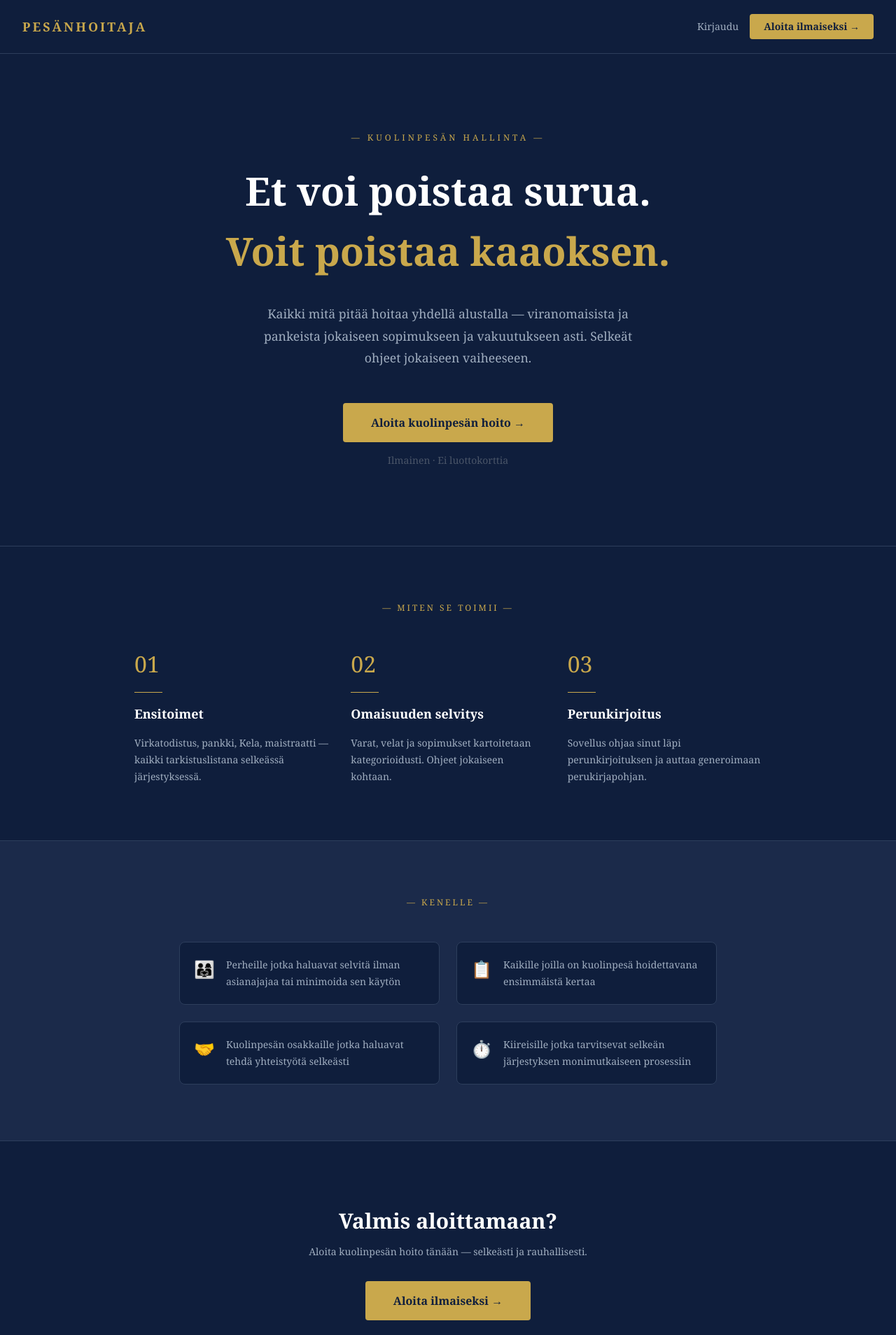
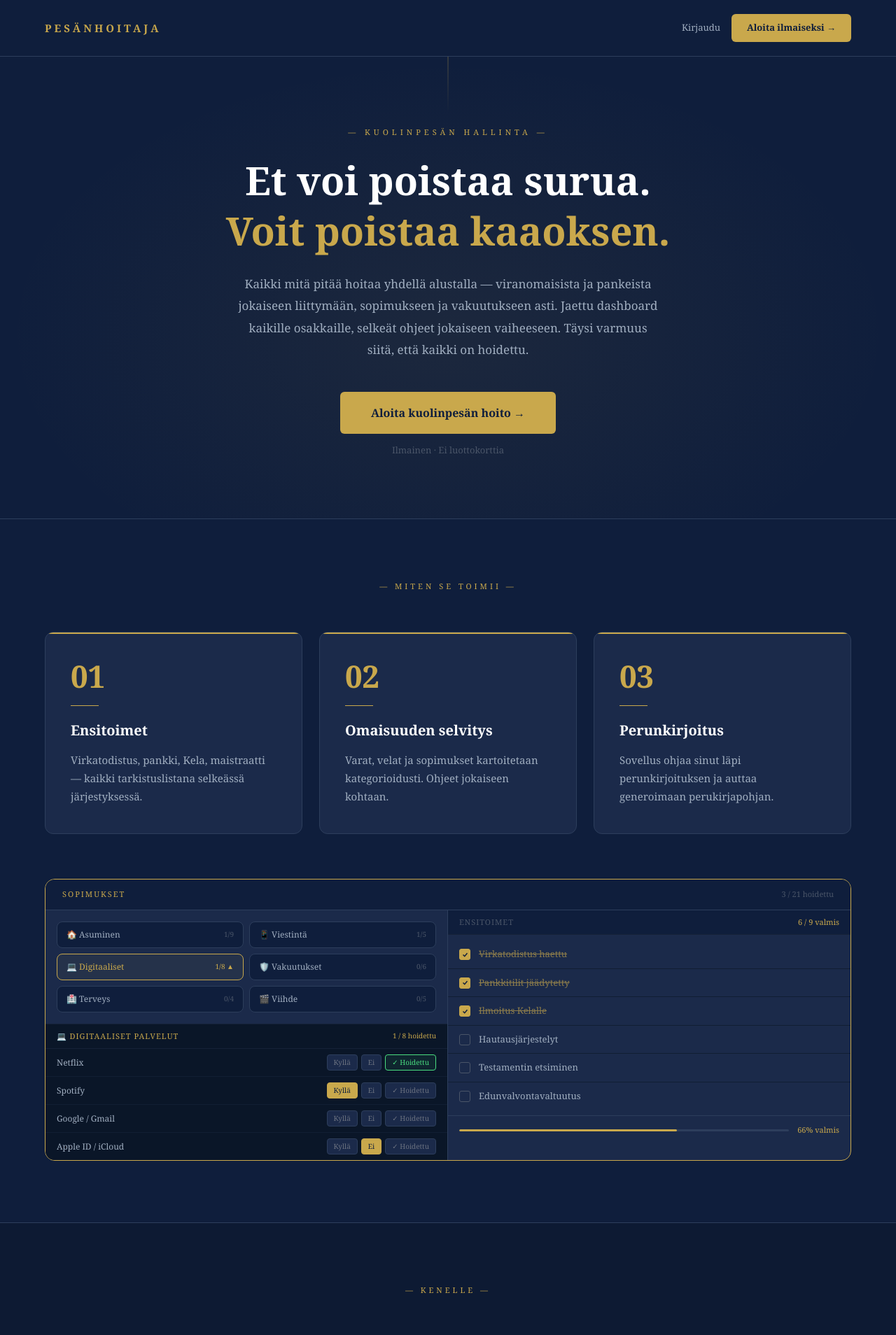
Before and after one commit to vailouu/kuolinpesa-mvp, a Next.js app: page / in a window 1280 px wide. Shown: the top 1908 px of the page at 70% size. Built offline with nearby package versions, Linux system fonts and the light colour scheme; no server answers.

Commit message:
Etusivu: hero + dashboard-esimerkki miten toimii -osioon

```diff
--- a/app/page.js
+++ b/app/page.js
@@ -16,30 +16,27 @@ export default function Home() {
   }, [])
 
   return (
-    <div className="min-h-screen" style={{ backgroundColor: '#0F1E3C', fontFamily: 'Georgia, serif' }}>
+    <div style={{ backgroundColor: '#0F1E3C', fontFamily: 'Georgia, serif', color: 'white', minHeight: '100vh' }}>
 
       {/* Nav */}
-      <nav style={{ borderBottom: '1px solid #2D3E5C' }} className="px-8 py-5 flex items-center justify-between">
-        <div style={{ color: '#C9A84C', letterSpacing: '3px' }} className="text-lg font-bold uppercase tracking-widest">
+      <nav style={{ borderBottom: '1px solid #2D3E5C', padding: '20px 64px', display: 'flex', alignItems: 'center', justifyContent: 'space-between' }}>
+        <div style={{ color: '#C9A84C', letterSpacing: '4px', fontSize: '15px', fontWeight: 'bold', textTransform: 'uppercase' }}>
           Pesänhoitaja
         </div>
-        <div className="flex items-center gap-4">
+        <div style={{ display: 'flex', gap: '16px', alignItems: 'center' }}>
           {kirjautunut ? (
             <button onClick={() => router.push('/dashboard')}
-              style={{ backgroundColor: '#C9A84C', color: '#0F1E3C' }}
-              className="px-5 py-2 text-sm font-bold rounded">
+              style={{ backgroundColor: '#C9A84C', color: '#0F1E3C', border: 'none', padding: '10px 22px', fontSize: '13px', fontWeight: 'bold', borderRadius: '6px', cursor: 'pointer', fontFamily: 'Georgia, serif' }}>
               Siirry dashboardille →
             </button>
           ) : (
             <>
               <button onClick={() => router.push('/kirjaudu')}
-                style={{ color: '#A0AEC0', background: 'none', border: 'none' }}
-                className="text-sm hover:opacity-75">
+                style={{ color: '#A0AEC0', background: 'none', border: 'none', fontSize: '13px', cursor: 'pointer', fontFamily: 'Georgia, serif' }}>
                 Kirjaudu
               </button>
               <button onClick={() => router.push('/valitse')}
-                style={{ backgroundColor: '#C9A84C', color: '#0F1E3C' }}
-                className="px-5 py-2 text-sm font-bold rounded">
+                style={{ backgroundColor: '#C9A84C', color: '#0F1E3C', border: 'none', padding: '10px 22px', fontSize: '13px', fontWeight: 'bold', borderRadius: '6px', cursor: 'pointer', fontFamily: 'Georgia, serif' }}>
                 Aloita ilmaiseksi →
               </button>
             </>
@@ -47,78 +44,168 @@ export default function Home() {
         </div>
       </nav>
 
-      {/* Hero */}
-      <div className="flex flex-col items-center text-center px-6 py-28">
-        <div style={{ color: '#C9A84C', letterSpacing: '4px' }} className="text-xs uppercase mb-8">
+      {/* Hero — keskitetty */}
+      <div style={{ padding: '100px 64px 88px', textAlign: 'center', borderBottom: '1px solid #2D3E5C', position: 'relative', overflow: 'hidden' }}>
+        <div style={{ position: 'absolute', inset: 0, background: 'radial-gradient(ellipse at 50% 60%, rgba(201,168,76,0.07) 0%, transparent 70%)', pointerEvents: 'none' }} />
+        <div style={{ position: 'absolute', top: 0, left: '50%', transform: 'translateX(-50%)', width: '1px', height: '80px', background: 'linear-gradient(to bottom, rgba(201,168,76,0.4), transparent)', pointerEvents: 'none' }} />
+        <div style={{ color: '#C9A84C', letterSpacing: '5px', fontSize: '11px', textTransform: 'uppercase', marginBottom: '28px', position: 'relative' }}>
           — Kuolinpesän hallinta —
         </div>
-        <h1 className="text-white font-bold mb-4 leading-tight" style={{ fontSize: '3.5rem', maxWidth: '700px' }}>
+        <h1 style={{ fontSize: '56px', fontWeight: 'bold', lineHeight: '1.15', marginBottom: '8px', position: 'relative' }}>
           Et voi poistaa surua.
         </h1>
-        <h1 style={{ color: '#C9A84C', fontSize: '3.5rem', maxWidth: '700px' }} className="font-bold mb-10 leading-tight">
+        <h1 style={{ fontSize: '56px', fontWeight: 'bold', lineHeight: '1.15', color: '#C9A84C', marginBottom: '28px', position: 'relative' }}>
           Voit poistaa kaaoksen.
         </h1>
-        <p style={{ color: '#A0AEC0', maxWidth: '560px', lineHeight: '1.8', fontSize: '1.1rem' }} className="mb-12">
-          Kaikki mitä pitää hoitaa yhdellä alustalla — viranomaisista ja pankeista jokaiseen sopimukseen ja vakuutukseen asti. Selkeät ohjeet jokaiseen vaiheeseen.
+        <p style={{ color: '#A0AEC0', maxWidth: '600px', margin: '0 auto 44px', lineHeight: '1.85', fontSize: '17px', position: 'relative' }}>
+          Kaikki mitä pitää hoitaa yhdellä alustalla — viranomaisista ja pankeista jokaiseen liittymään, sopimukseen ja vakuutukseen asti. Jaettu dashboard kaikille osakkaille, selkeät ohjeet jokaiseen vaiheeseen. Täysi varmuus siitä, että kaikki on hoidettu.
         </p>
         <button onClick={() => router.push('/valitse')}
-          style={{ backgroundColor: '#C9A84C', color: '#0F1E3C', fontSize: '1rem', padding: '1rem 2.5rem' }}
-          className="font-bold rounded hover:opacity-90">
+          style={{ backgroundColor: '#C9A84C', color: '#0F1E3C', border: 'none', padding: '18px 44px', fontSize: '16px', fontWeight: 'bold', borderRadius: '6px', cursor: 'pointer', fontFamily: 'Georgia, serif', position: 'relative' }}>
           Aloita kuolinpesän hoito →
         </button>
-        <p style={{ color: '#4A5568' }} className="text-sm mt-4">Ilmainen · Ei luottokorttia</p>
+        <p style={{ color: '#4A5568', fontSize: '13px', marginTop: '14px', position: 'relative' }}>Ilmainen · Ei luottokorttia</p>
       </div>
 
       {/* Miten toimii */}
-      <div style={{ borderTop: '1px solid #2D3E5C' }} className="px-8 py-20">
-        <p style={{ color: '#C9A84C', letterSpacing: '3px' }} className="text-xs uppercase text-center mb-12">— Miten se toimii —</p>
-        <div className="grid grid-cols-1 md:grid-cols-3 gap-8 max-w-4xl mx-auto">
+      <div style={{ padding: '88px 64px' }}>
+        <div style={{ color: '#C9A84C', letterSpacing: '4px', fontSize: '11px', textTransform: 'uppercase', textAlign: 'center', marginBottom: '56px' }}>
+          — Miten se toimii —
+        </div>
+        <div style={{ display: 'grid', gridTemplateColumns: 'repeat(3, minmax(0, 1fr))', gap: '24px', maxWidth: '1200px', margin: '0 auto 64px' }}>
           {[
             { num: '01', otsikko: 'Ensitoimet', teksti: 'Virkatodistus, pankki, Kela, maistraatti — kaikki tarkistuslistana selkeässä järjestyksessä.' },
             { num: '02', otsikko: 'Omaisuuden selvitys', teksti: 'Varat, velat ja sopimukset kartoitetaan kategorioidusti. Ohjeet jokaiseen kohtaan.' },
             { num: '03', otsikko: 'Perunkirjoitus', teksti: 'Sovellus ohjaa sinut läpi perunkirjoituksen ja auttaa generoimaan perukirjapohjan.' },
           ].map(v => (
-            <div key={v.num} className="flex flex-col gap-4">
-              <div style={{ color: '#C9A84C', fontSize: '2rem', fontFamily: 'Georgia, serif' }}>{v.num}</div>
-              <div style={{ width: '40px', height: '1px', backgroundColor: '#C9A84C' }} />
-              <h3 className="text-white font-bold text-lg">{v.otsikko}</h3>
-              <p style={{ color: '#A0AEC0', lineHeight: '1.7' }} className="text-sm">{v.teksti}</p>
+            <div key={v.num} style={{ backgroundColor: '#1B2A4A', border: '1px solid #2D3E5C', borderRadius: '12px', padding: '40px 36px', position: 'relative', overflow: 'hidden' }}>
+              <div style={{ position: 'absolute', top: 0, left: 0, right: 0, height: '2px', backgroundColor: '#C9A84C' }} />
+              <div style={{ color: '#C9A84C', fontSize: '44px', fontWeight: 'bold', lineHeight: 1, marginBottom: '20px' }}>{v.num}</div>
+              <div style={{ width: '40px', height: '1px', backgroundColor: '#C9A84C', marginBottom: '20px' }} />
+              <h3 style={{ color: 'white', fontSize: '20px', fontWeight: 'bold', marginBottom: '14px' }}>{v.otsikko}</h3>
+              <p style={{ color: '#A0AEC0', fontSize: '15px', lineHeight: '1.75' }}>{v.teksti}</p>
+            </div>
+          ))}
+        </div>
+
+        {/* Dashboard-esimerkki */}
+        <div style={{ maxWidth: '1200px', margin: '0 auto' }}>
+          <div style={{ backgroundColor: '#1B2A4A', border: '1px solid #C9A84C', borderRadius: '14px', overflow: 'hidden' }}>
+            <div style={{ backgroundColor: '#0F1E3C', padding: '13px 24px', borderBottom: '1px solid #2D3E5C', display: 'flex', alignItems: 'center', justifyContent: 'space-between' }}>
+              <div style={{ color: '#C9A84C', fontSize: '11px', letterSpacing: '2px', textTransform: 'uppercase' }}>Sopimukset</div>
+              <div style={{ color: '#4A5568', fontSize: '11px' }}>3 / 21 hoidettu</div>
+            </div>
+            <div style={{ display: 'grid', gridTemplateColumns: '1fr 1fr', gap: '0' }}>
+
+              {/* Vasen — kategoriat + digitaaliset auki */}
+              <div style={{ borderRight: '1px solid #2D3E5C' }}>
+                <div style={{ display: 'grid', gridTemplateColumns: '1fr 1fr', gap: '8px', padding: '16px' }}>
+                  {[
+                    { nimi: '🏠 Asuminen', meta: '1/9', active: false },
+                    { nimi: '📱 Viestintä', meta: '1/5', active: false },
+                    { nimi: '💻 Digitaaliset', meta: '1/8 ▲', active: true },
+                    { nimi: '🛡️ Vakuutukset', meta: '0/6', active: false },
+                    { nimi: '🏥 Terveys', meta: '0/4', active: false },
+                    { nimi: '🎬 Viihde', meta: '0/5', active: false },
+                  ].map((k, i) => (
+                    <div key={i} style={{ backgroundColor: k.active ? 'rgba(201,168,76,0.06)' : '#0F1E3C', border: `1px solid ${k.active ? '#C9A84C' : '#2D3E5C'}`, borderRadius: '8px', padding: '9px 13px', display: 'flex', justifyContent: 'space-between', alignItems: 'center' }}>
+                      <span style={{ fontSize: '12px', color: k.active ? '#C9A84C' : '#A0AEC0' }}>{k.nimi}</span>
+                      <span style={{ fontSize: '10px', color: k.active ? '#C9A84C' : '#4A5568' }}>{k.meta}</span>
+                    </div>
+                  ))}
+                </div>
+                <div style={{ borderTop: '1px solid #152238', backgroundColor: '#0a1628' }}>
+                  <div style={{ padding: '9px 16px', borderBottom: '1px solid #152238', display: 'flex', justifyContent: 'space-between' }}>
+                    <div style={{ fontSize: '11px', color: '#C9A84C', letterSpacing: '1px', textTransform: 'uppercase' }}>💻 Digitaaliset palvelut</div>
+                    <div style={{ fontSize: '10px', color: '#C9A84C' }}>1 / 8 hoidettu</div>
+                  </div>
+                  {[
+                    { nimi: 'Netflix', tila: 'hoidettu' },
+                    { nimi: 'Spotify', tila: 'kylla' },
+                    { nimi: 'Google / Gmail', tila: null },
+                    { nimi: 'Apple ID / iCloud', tila: 'ei' },
+                  ].map((s, i) => (
+                    <div key={i} style={{ display: 'flex', alignItems: 'center', justifyContent: 'space-between', padding: '8px 16px', borderBottom: i < 3 ? '1px solid #111e33' : 'none' }}>
+                      <span style={{ fontSize: '12px', color: '#A0AEC0' }}>{s.nimi}</span>
+                      <div style={{ display: 'flex', gap: '5px' }}>
+                        {[['kylla','Kyllä'], ['ei','Ei'], ['hoidettu','✓ Hoidettu']].map(([t, label]) => (
+                          <button key={t} style={{ fontSize: '10px', padding: '3px 9px', borderRadius: '4px', fontFamily: 'Georgia, serif', cursor: 'pointer', border: s.tila === t ? (t === 'hoidettu' ? '1px solid #4ADE80' : '1px solid #C9A84C') : '1px solid #2D3E5C', backgroundColor: s.tila === t ? (t === 'hoidettu' ? 'rgba(74,222,128,0.08)' : '#C9A84C') : '#1B2A4A', color: s.tila === t ? (t === 'hoidettu' ? '#4ADE80' : '#0F1E3C') : '#6B7280' }}>
+                            {label}
+                          </button>
+                        ))}
+                      </div>
                     </div>
                   ))}
                 </div>
               </div>
 
+              {/* Oikea — Ensitoimet */}
+              <div>
+                <div style={{ padding: '9px 16px', borderBottom: '1px solid #152238', display: 'flex', justifyContent: 'space-between', backgroundColor: '#0F1E3C' }}>
+                  <div style={{ fontSize: '11px', color: '#4A5568', letterSpacing: '1px', textTransform: 'uppercase' }}>Ensitoimet</div>
+                  <div style={{ fontSize: '11px', color: '#C9A84C' }}>6 / 9 valmis</div>
+                </div>
+                <div style={{ padding: '8px 0' }}>
+                  {[
+                    { nimi: 'Virkatodistus haettu', valmis: true },
+                    { nimi: 'Pankkitilit jäädytetty', valmis: true },
+                    { nimi: 'Ilmoitus Kelalle', valmis: true },
+                    { nimi: 'Hautausjärjestelyt', valmis: false },
+                    { nimi: 'Testamentin etsiminen', valmis: false },
+                    { nimi: 'Edunvalvontavaltuutus', valmis: false },
+                  ].map((t, i) => (
+                    <div key={i} style={{ display: 'flex', alignItems: 'center', gap: '12px', padding: '10px 16px', borderBottom: i < 5 ? '1px solid #111e33' : 'none' }}>
+                      <div style={{ width: '16px', height: '16px', borderRadius: '3px', flexShrink: 0, display: 'flex', alignItems: 'center', justifyContent: 'center', backgroundColor: t.valmis ? '#C9A84C' : 'transparent', border: t.valmis ? '1px solid #C9A84C' : '1px solid #4A5568' }}>
+                        {t.valmis && <svg width="9" height="9" viewBox="0 0 12 12" fill="none"><polyline points="2,6 5,9 10,3" stroke="#0F1E3C" strokeWidth="2"/></svg>}
+                      </div>
+                      <span style={{ fontSize: '13px', color: t.valmis ? '#C9A84C' : '#A0AEC0', textDecoration: t.valmis ? 'line-through' : 'none', opacity: t.valmis ? 0.65 : 1 }}>{t.nimi}</span>
+                    </div>
+                  ))}
+                </div>
+                <div style={{ padding: '12px 16px', borderTop: '1px solid #2D3E5C', display: 'flex', alignItems: 'center' }}>
+                  <div style={{ flex: 1, height: '3px', backgroundColor: '#2D3E5C', borderRadius: '2px', marginRight: '12px', overflow: 'hidden' }}>
+                    <div style={{ width: '66%', height: '100%', backgroundColor: '#C9A84C', borderRadius: '2px' }} />
+                  </div>
+                  <div style={{ fontSize: '11px', color: '#C9A84C' }}>66% valmis</div>
+                </div>
+              </div>
+            </div>
+          </div>
+        </div>
+      </div>
+
       {/* Kenelle */}
-      <div style={{ borderTop: '1px solid #2D3E5C', backgroundColor: '#1B2A4A' }} className="px-8 py-20">
-        <p style={{ color: '#C9A84C', letterSpacing: '3px' }} className="text-xs uppercase text-center mb-12">— Kenelle —</p>
-        <div className="grid grid-cols-1 md:grid-cols-2 gap-6 max-w-3xl mx-auto">
+      <div style={{ backgroundColor: '#0d1a33', borderTop: '1px solid #2D3E5C', borderBottom: '1px solid #2D3E5C', padding: '88px 64px' }}>
+        <div style={{ color: '#C9A84C', letterSpacing: '4px', fontSize: '11px', textTransform: 'uppercase', textAlign: 'center', marginBottom: '56px' }}>— Kenelle —</div>
+        <div style={{ display: 'grid', gridTemplateColumns: 'repeat(2, minmax(0, 1fr))', gap: '16px', maxWidth: '1200px', margin: '0 auto' }}>
           {[
-            { ikoni: '👨‍👩‍👧', teksti: 'Perheille jotka haluavat selvitä ilman asianajajaa tai minimoida sen käytön' },
-            { ikoni: '📋', teksti: 'Kaikille joilla on kuolinpesä hoidettavana ensimmäistä kertaa' },
-            { ikoni: '🤝', teksti: 'Kuolinpesän osakkaille jotka haluavat tehdä yhteistyötä selkeästi' },
-            { ikoni: '⏱️', teksti: 'Kiireisille jotka tarvitsevat selkeän järjestyksen monimutkaiseen prosessiin' },
+            { teksti: 'Perheille jotka haluavat selvitä ilman asianajajaa tai minimoida sen käytön', icon: 'M17 21v-2a4 4 0 0 0-4-4H5a4 4 0 0 0-4 4v2M9 11a4 4 0 1 0 0-8 4 4 0 0 0 0 8zM23 21v-2a4 4 0 0 0-3-3.87M16 3.13a4 4 0 0 1 0 7.75' },
+            { teksti: 'Kaikille joilla on kuolinpesä hoidettavana ensimmäistä kertaa', icon: 'M14 2H6a2 2 0 0 0-2 2v16a2 2 0 0 0 2 2h12a2 2 0 0 0 2-2V8zM14 2v6h6M16 13H8M16 17H8' },
+            { teksti: 'Kuolinpesän osakkaille jotka haluavat tehdä yhteistyötä selkeästi', icon: 'M20.84 4.61a5.5 5.5 0 0 0-7.78 0L12 5.67l-1.06-1.06a5.5 5.5 0 0 0-7.78 7.78l1.06 1.06L12 21.23l7.78-7.78 1.06-1.06a5.5 5.5 0 0 0 0-7.78z' },
+            { teksti: 'Kiireisille jotka tarvitsevat selkeän järjestyksen monimutkaiseen prosessiin', icon: 'M12 22c5.523 0 10-4.477 10-10S17.523 2 12 2 2 6.477 2 12s4.477 10 10 10zM12 6v6l4 2' },
           ].map((k, i) => (
-            <div key={i} className="flex items-start gap-4 p-5 rounded-lg" style={{ backgroundColor: '#0F1E3C', border: '1px solid #2D3E5C' }}>
-              <span style={{ fontSize: '1.5rem' }}>{k.ikoni}</span>
-              <p style={{ color: '#A0AEC0', lineHeight: '1.7' }} className="text-sm">{k.teksti}</p>
+            <div key={i} style={{ backgroundColor: '#1B2A4A', border: '1px solid #2D3E5C', borderRadius: '10px', padding: '28px', display: 'flex', alignItems: 'flex-start', gap: '20px' }}>
+              <div style={{ width: '44px', height: '44px', backgroundColor: 'rgba(201,168,76,0.1)', border: '1px solid rgba(201,168,76,0.25)', borderRadius: '8px', display: 'flex', alignItems: 'center', justifyContent: 'center', flexShrink: 0 }}>
+                <svg width="20" height="20" viewBox="0 0 24 24" fill="none" stroke="#C9A84C" strokeWidth="1.5"><path d={k.icon} /></svg>
+              </div>
+              <p style={{ color: '#A0AEC0', fontSize: '15px', lineHeight: '1.75', paddingTop: '4px' }}>{k.teksti}</p>
             </div>
           ))}
         </div>
       </div>
 
-      {/* Alaosan CTA */}
-      <div style={{ borderTop: '1px solid #2D3E5C' }} className="px-8 py-24 flex flex-col items-center text-center">
-        <h2 className="text-white font-bold text-3xl mb-4">Valmis aloittamaan?</h2>
-        <p style={{ color: '#A0AEC0' }} className="text-sm mb-8">Aloita kuolinpesän hoito tänään — selkeästi ja rauhallisesti.</p>
+      {/* CTA */}
+      <div style={{ padding: '100px 64px', textAlign: 'center' }}>
+        <h2 style={{ fontSize: '38px', fontWeight: 'bold', marginBottom: '14px' }}>Valmis aloittamaan?</h2>
+        <p style={{ color: '#A0AEC0', fontSize: '15px', marginBottom: '36px' }}>Aloita kuolinpesän hoito tänään — selkeästi ja rauhallisesti.</p>
         <button onClick={() => router.push('/valitse')}
-          style={{ backgroundColor: '#C9A84C', color: '#0F1E3C', padding: '1rem 2.5rem' }}
-          className="font-bold rounded text-base hover:opacity-90">
+          style={{ backgroundColor: '#C9A84C', color: '#0F1E3C', border: 'none', padding: '18px 44px', fontSize: '16px', fontWeight: 'bold', borderRadius: '6px', cursor: 'pointer', fontFamily: 'Georgia, serif' }}>
           Aloita ilmaiseksi →
         </button>
       </div>
 
       {/* Footer */}
-      <div style={{ borderTop: '1px solid #2D3E5C', color: '#4A5568' }} className="text-center py-6 text-sm">
+      <div style={{ borderTop: '1px solid #2D3E5C', color: '#4A5568', textAlign: 'center', padding: '20px 64px', fontSize: '13px' }}>
         © 2025 Pesänhoitaja — Kaikki oikeudet pidätetään
       </div>
 
--- a/app/valitse/page.js
+++ b/app/valitse/page.js
@@ -17,7 +17,11 @@ useEffect(() => {
 
   return (
     <div className="min-h-screen" style={{backgroundColor: '#0F1E3C'}}>
-
+<div className="px-8 pt-6">
+  <button onClick={() => router.push('/')} style={{color: '#C9A84C'}} className="text-sm hover:opacity-75">
+    ← Takaisin etusivulle
+  </button>
+</div>
       <nav style={{borderBottom: '1px solid #C9A84C'}} className="px-8 py-4 flex items-center justify-between">
         <div style={{color: '#C9A84C'}} className="text-xl font-bold tracking-widest uppercase">
           Pesänhoitaja
@@ -36,18 +40,17 @@ useEffect(() => {
       <div className="flex flex-col items-center justify-center text-center px-6 py-24">
 
         <div style={{color: '#C9A84C', letterSpacing: '4px'}} className="text-sm uppercase mb-6">
-          — Kuolinpesän hallinta —
+          — Valitse, miten aloitat —
         </div>
 
         <h1 className="text-white text-5xl font-bold mb-4 max-w-2xl leading-tight">
-          Et voi poistaa surua.
-        </h1>
-        <h1 style={{color: '#C9A84C'}} className="text-5xl font-bold mb-8 max-w-2xl leading-tight">
-          Voit poistaa kaaoksen.
+Miten voimme
+auttaa sinua tänään?
         </h1>
 
+
         <p style={{color: '#A0AEC0'}} className="text-lg max-w-2xl mb-16 leading-relaxed">
-          Kaikki mitä pitää hoitaa yhdellä alustalla — viranomaisista ja pankeista jokaiseen liittymään, sopimukseen ja vakuutukseen asti. Jaettu dashboard kaikille osakkaille, selkeät ohjeet jokaiseen vaiheeseen. Täysi varmuus siitä, että kaikki on hoidettu.
+          Valitse tilanteeseesi sopiva polku. Voit aloittaa kuolinpesän hoidon, valmistella tietoja läheisillesi etukäteen, tai avata vainajan valmiiksi kokoamat tiedot.
         </p>
 
         <div className="grid grid-cols-1 gap-6 w-full max-w-4xl md:grid-cols-3">
```
Lines whose indentation alone changed are shown as unchanged.
